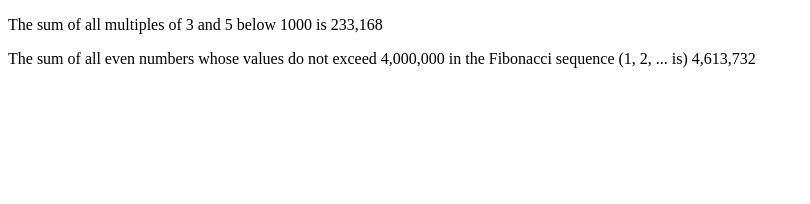
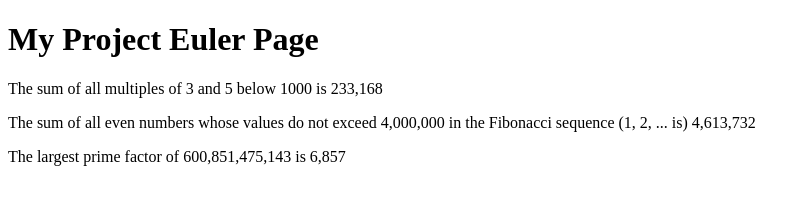
Before and after one commit to colbycheeze/euler, a plain HTML site: page index.html in a window 1280 px wide. Shown: the whole page, without its empty margins (0-810 px from the left). Drawn offline with nearby package versions, Linux system fonts and the light colour scheme.

Commit message:
Completed problem 3 - Largest Prime Number

```diff
--- a/index.html
+++ b/index.html
@@ -1,9 +1,9 @@
 <!DOCTYPE html>
 <html>
-<head></head>
+<head><title>Euler Projects</title></head>
     <body>
-
+        <h1>My Project Euler Page</h1>
         <script type="text/javascript" src="http://ajax.googleapis.com/ajax/libs/jquery/1.11.1/jquery.min.js"></script>
-        <script type="text/javascript" src="/js/problem1.js"></script>
+        <script type="text/javascript" src="js/problem1.js"></script>
     </body>
 </html>
--- a/js/problem1.js
+++ b/js/problem1.js
@@ -50,10 +50,50 @@
 }
 
 
-$(document).ready(function () {
+function isPrime(num) {
+	var i = 2;
+	while (i < num){
+		if (num % i === 0) {
+			return false;
+		}
+
+		i += 1;
+	}
+
+	return true;
+}
+
+/* Recursively returns the largest prime number */
+function largestPrimeFactor(num) {
+	var i = 2,
+		primes = [];
+
+	//if num is prime, return num
+	if (isPrime(num)) {
+		return num;
+	}
+
+	//recursivly return next prime until at lowest point.
+	while (i < num) {
+		if (num % i === 0) {
+			return largestPrimeFactor(num / i);
+		}
+		i += 1;
+	}
+}
+
+function showProblem3() {
+	var result = Number(largestPrimeFactor(600851475143)).toLocaleString('en');
+    $('body').append('<p>The largest prime factor of 600,851,475,143 is ' + result + '</p>');
+}
+
+
+$(document).ready(function (){
     'use strict';
     showProblem1();
     showProblem2();
-
-
+    /* The prime factors of 13195 are 5, 7, 13, and 29.
+     * What is the largest prime factor of the number 600851475143?
+     */
+    showProblem3();
 });
```
Also changed, not shown: 1 other file.
